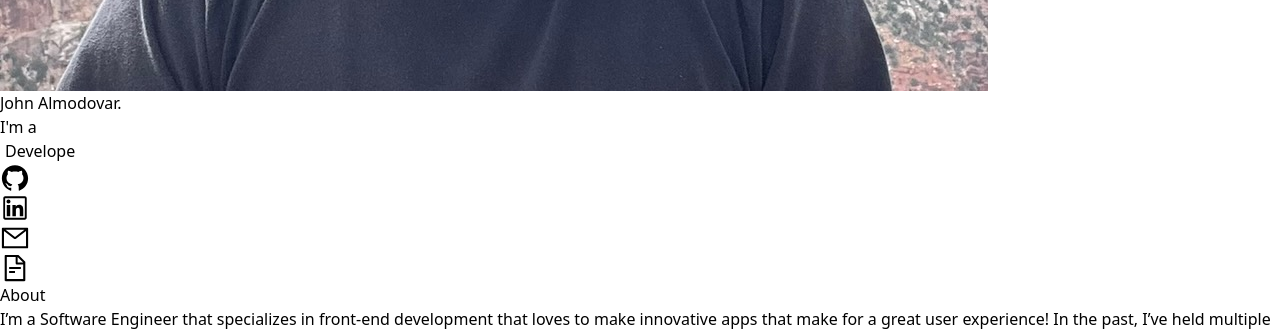
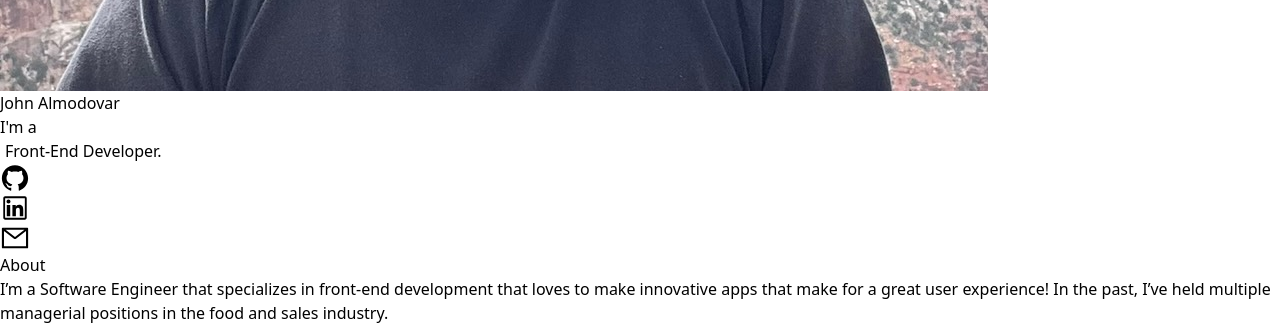
Before and after one commit to johnalmodovar/personal-portfolio-v2, a React (Vite) app: page / in a window 1280 px wide. Shown: the part 1120-1453 px from the top of the page. Built offline with nearby package versions, Linux system fonts and the light colour scheme.

Commit message:
removed dead resume button

```diff
--- a/src/components/main/Main.jsx
+++ b/src/components/main/Main.jsx
@@ -13,16 +13,14 @@ export default function Main() {
                 className="w-[300px] rounded-full shadow-lg bg-gray-100 shadow-gray-400 hover:scale-110 ease-in duration-200" />
             </div>
             <div className="max-w-[700px] m-auto h-full w-full flex flex-col justify-center items-center">
-                <h1 className="sm:text-5xl text-4xl font-bold text-gray-800">
-                    John Almodovar.
-                </h1>
+                <h1 className="sm:text-5xl text-4xl font-bold text-gray-800">John Almodovar</h1>
                 <h2 className="flex sm:text-3xl text-2xl pt-4 text-gray-800">
                     I'm a
                     <TypeAnimation
                      sequence={[
                         "Software Engineer.",
                         2000,
-                        "Developer.",
+                        "Front-End Developer.",
                         2000,
                         "Tech Enthusiast.",
                         2000,
@@ -33,8 +31,8 @@ export default function Main() {
                      style={{ fontSize: "1em", paddingLeft: "5px" }}
                     />
                 </h2>
-
-                <div className="flex justify-between pt-6 max-w-[200px] w-full">
+                {/* <h5 className="flex sm:text-2xl text-lg pt-4 text-gray-800">Contact:</h5> */}
+                <div className="flex justify-between pt-4 max-w-[200px] w-full">
                     <a href="https://github.com/johnalmodovar" target="_blank">
                         <AiOutlineGithub className="hover:scale-110 ease-in duration-200" size={30}/>
                     </a>
@@ -44,9 +42,6 @@ export default function Main() {
                     <a href="mailto:john.ag.almodovar@gmail.com" target="_blank">
                         <AiOutlineMail className="hover:scale-110 ease-in duration-200" size={30}/>
                     </a>
-                    <a href="src/assets/Resume.pdf" target="_blank">
-                        <AiOutlineFileText className="hover:scale-110 ease-in duration-200" size={30}/>
-                    </a>
                 </div>
             </div>
         </div>
```
